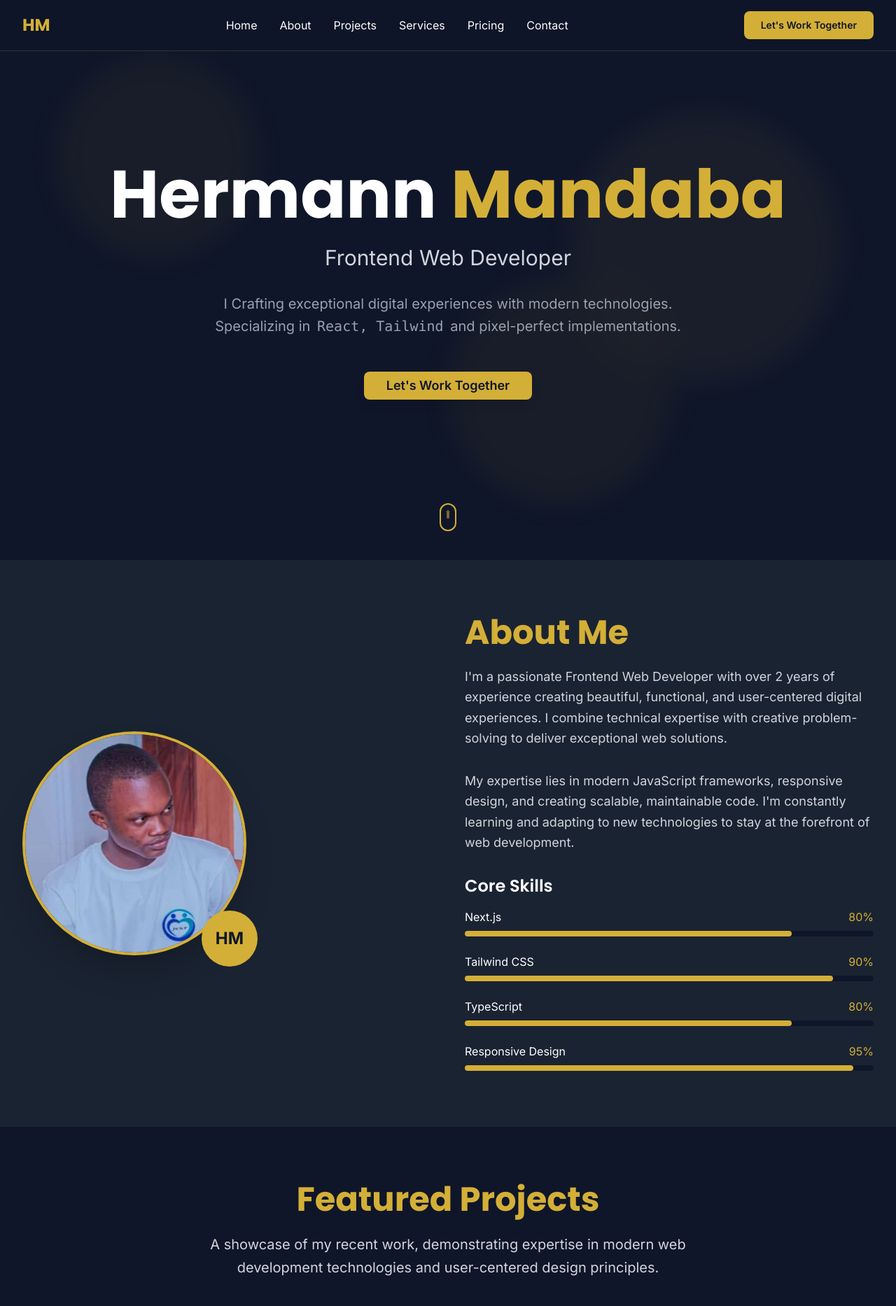
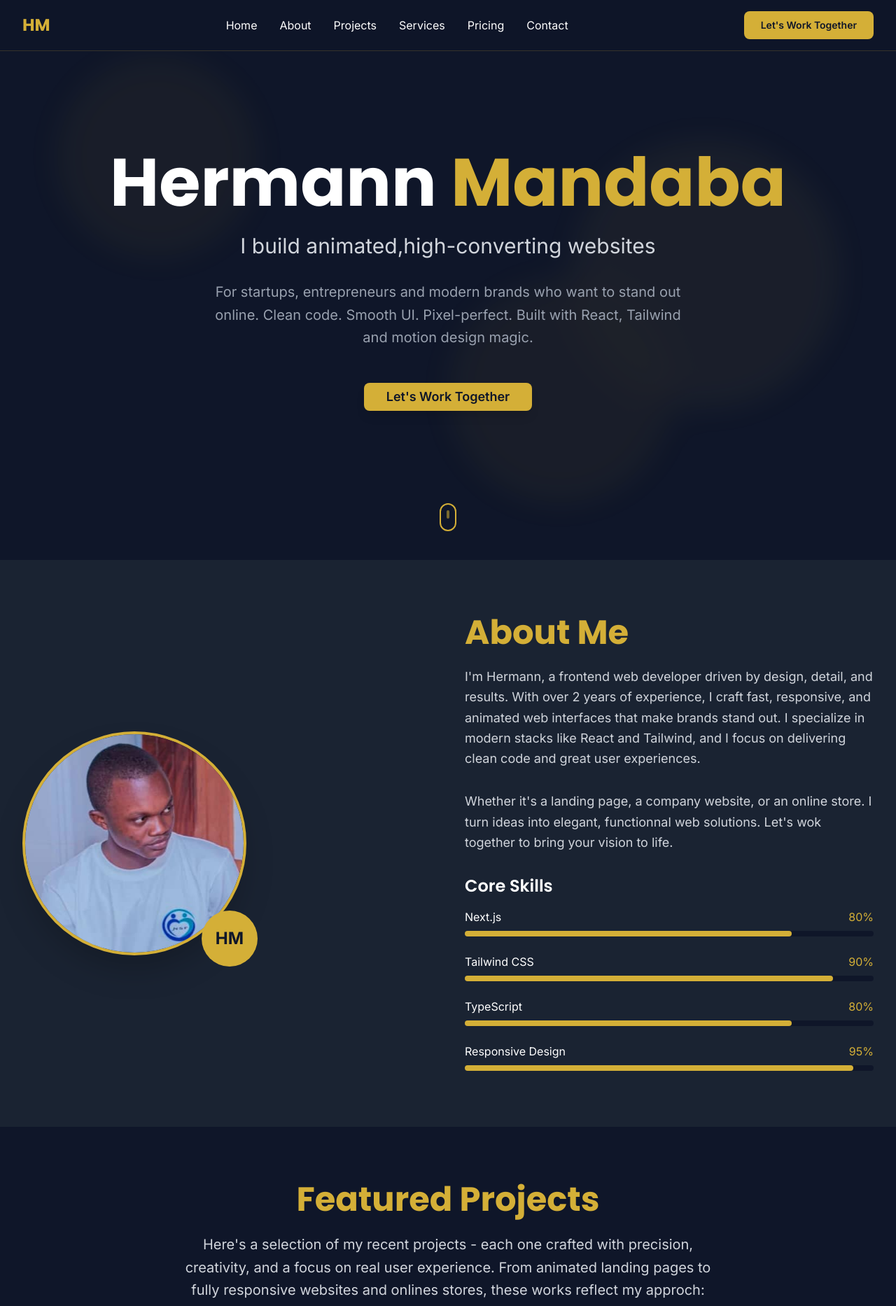
Before and after one commit to hermanmandaba/mon-portfolio, a Next.js app: page / in a window 1280 px wide. Shown: the top 1866 px of the page at 70% size. Built offline with nearby package versions, Linux system fonts and the light colour scheme.

Commit message:
Modification du copyrighting

```diff
--- a/app/components/AboutSection.tsx
+++ b/app/components/AboutSection.tsx
@@ -72,14 +72,10 @@ const ref = useRef(null)
               About Me
             </h2>
             <p className="text-lg text-gray-300 mb-8 font-inter leading-relaxed">
-              I'm a passionate Frontend Web Developer with over 2 years of experience creating
-              beautiful, functional, and user-centered digital experiences. I combine technical
-              expertise with creative problem-solving to deliver exceptional web solutions.
+              I'm Hermann, a frontend web developer driven by design, detail, and results. With over 2 years of experience, I craft fast, responsive, and animated web interfaces that make brands stand out. I specialize in modern stacks like React and Tailwind, and I focus on delivering clean code and great user experiences.
             </p>
             <p className="text-lg text-gray-300 mb-8 font-inter leading-relaxed">
-              My expertise lies in modern JavaScript frameworks, responsive design, and creating
-              scalable, maintainable code. I'm constantly learning and adapting to new technologies
-              to stay at the forefront of web development.
+              Whether it's a landing page, a company website, or an online store. I turn ideas into elegant, functionnal web solutions. Let's wok together to bring your vision to life.
             </p>
 
             {/* Skills */}
--- a/app/components/ContactSection.tsx
+++ b/app/components/ContactSection.tsx
@@ -67,7 +67,7 @@ const ContactSection = () => {
             Let's Work Together
           </h2>
           <p className="text-xl text-gray-300 max-w-3xl mx-auto font-inter leading-relaxed">
-            Ready to bring your ideas to life? Let's discuss your project and create something amazing together.
+            Have a project in mind ? Whether it's a landing page, a business site or a full e-commerce platform. I'm here to turn your ideas into fast, modern, and animated web experiences.
           </p>
         </div>
 
--- a/app/components/HeroSection.tsx
+++ b/app/components/HeroSection.tsx
@@ -17,7 +17,7 @@ const HeroSection = () => {
       {/* Background decoration */}
       <div className="absolute inset-0 opacity-10">
         <div className="absolute top-20 left-20 w-72 h-72 bg-[#D4AF37] rounded-full mix-blend-multiply filter blur-xl animate-pulse"></div>
-        <div className="absolute top-40 right-20 w-96 h-96 bg-[#E6C659] rounded-full mix-blend-multiply filter blur-xl animate-pulse delay-1000"></div>
+        <div className="absolute top-50 right-20 w-96 h-96 bg-[#E6C659] rounded-full mix-blend-multiply filter blur-xl animate-pulse delay-1000"></div>
         <div className="absolute bottom-20 left-1/2 w-80 h-80 bg-[#D4AF37] rounded-full mix-blend-multiply filter blur-xl animate-pulse delay-2000"></div>
       </div>
 
@@ -27,11 +27,11 @@ const HeroSection = () => {
             Hermann <span className="text-[#D4AF37]">Mandaba</span>
           </h1>
           <p className="text-xl md:text-2xl lg:text-3xl text-gray-300 mb-8 font-inter">
-           Frontend Web Developer
+           I build animated,high-converting websites
           </p>
           <p className="text-lg md:text-xl text-gray-400 mb-12 max-w-2xl mx-auto font-inter leading-relaxed">
-            I Crafting exceptional digital experiences with modern technologies.
-            Specializing in <code className="p-1 bg-blur">React, Tailwind</code> and pixel-perfect implementations.
+            For startups, entrepreneurs and modern brands who want to stand out online. Clean code. Smooth UI. Pixel-perfect.
+            Built with React, Tailwind and motion design magic.
           </p>
           <Link href="#contact">
           <Button
--- a/app/components/Navigation.tsx
+++ b/app/components/Navigation.tsx
@@ -29,7 +29,6 @@ const Navigation = () => {
           </Link>
 
           {/* Desktop Menu */}
-
           <div className="hidden md:flex space-x-8">
             <button
               onClick={() => scrollToSection('home')}
--- a/app/components/PricingSection.tsx
+++ b/app/components/PricingSection.tsx
@@ -24,8 +24,9 @@ const PricingSection = () => {
             Pricing
           </h2>
           <p className="text-xl text-gray-300 max-w-3xl mx-auto font-inter leading-relaxed">
-            Transparent pricing for quality web development services.
-            Choose the perfect package for your business needs.
+            Transparent pricing. No surprises. Each package is tailored to fit your goals.
+            Whether you're launching a product, showcasing your brand, or selling online.
+            Get premium design, clean code, and full support at every stage of the project.
           </p>
         </div>
 
@@ -89,7 +90,7 @@ const PricingSection = () => {
 
         <div className="text-center mt-12">
           <p className="text-gray-400 font-inter mb-4">
-            Need something custom? Let's discuss your specific requirements.
+            Not sure which option is right for you? Let's talk and fing the best fit.
           </p>
           <Link href="#contact">
           <Button
--- a/app/components/ProjectsSection.tsx
+++ b/app/components/ProjectsSection.tsx
@@ -1,3 +1,4 @@
+/* eslint-disable react/no-unescaped-entities */
 import { Card, CardContent } from '@/app/components/ui/card';
 import { Button } from './ui/Button';
 import projects from '@/app/types/Projects';
@@ -13,8 +14,8 @@ const ProjectsSection = () => {
             Featured Projects
           </h2>
           <p className="text-xl text-gray-300 max-w-3xl mx-auto font-inter leading-relaxed">
-            A showcase of my recent work, demonstrating expertise in modern web development
-            technologies and user-centered design principles.
+            Here's a selection of my recent projects - each one crafted with precision, creativity, and a focus on real user experience.
+            From animated landing pages to fully responsive websites and onlines stores, these works reflect my approch: clean code, elegant design, and measurable results.
           </p>
         </div>
 
@@ -40,7 +41,7 @@ const ProjectsSection = () => {
                       <Button
                         size="sm"
                         variant="outline"
-                        className="border-[#D4AF37] text-[#D4AF37] hover:bg-[#D4AF37] hover:text-[#0F1629] cursor-pointer"
+                        className="border-[#D4AF37] text-[#D4AF37] bg-white hover:bg-[#D4AF37] hover:text-[#0F1629] cursor-pointer"
                       >
                         GitHub
                       </Button>
--- a/app/components/ServicesSection.tsx
+++ b/app/components/ServicesSection.tsx
@@ -1,3 +1,4 @@
+/* eslint-disable react/no-unescaped-entities */
 import services from "../types/Services";
 import { Card, CardContent } from "./ui/card";
 
@@ -13,8 +14,8 @@ const ServicesSection = () => {
             Services
           </h2>
           <p className="text-xl text-gray-300 max-w-3xl mx-auto font-inter leading-relaxed">
-            Comprehensive web development services tailored to help your business succeed online
-            with modern, scalable solutions.
+            I offer four web services designed to meet your business needs. Whether you're launching, growing, or scaling online.
+            Each service is built with performance, design, and conversion in mind.
           </p>
         </div>
 
--- a/app/types/Services.tsx
+++ b/app/types/Services.tsx
@@ -10,25 +10,25 @@ type Service = {
     {
       title: 'Landing Pages',
       description:
-        'High-converting landing pages that capture attention and drive results. Optimized for performance and SEO.',
+        'High-impact, fast-loading landing pages - perfect for MVPs, product launches, or ad compaigns.',
       features: ['Responsive Design', 'SEO Optimized', 'Fast Loading', 'Conversion Focused'],
     },
     {
       title: 'Business Websites',
       description:
-        'Professional business websites that establish credibility and showcase your brand effectively.',
+        'A professional online presence to showcase your brand, services and story. Folly responsive and easy to manage.',
       features: ['Custom Design', 'CMS Integration', 'Mobile Responsive', 'Brand Alignment'],
     },
     {
       title: 'UI Implementation',
       description:
-        'Pixel-perfect implementation of designs with attention to detail and user experience.',
+        'Got a Figma or design file ? I turn your UI into clean, pixel-perfect, production-ready code using React & Tailwind.',
       features: ['Figma to Code', 'Interactive Elements', 'Cross-browser Compatible', 'Performance Optimized'],
     },
     {
       title: 'E-Commerce Solutions',
       description:
-        'Complete e-commerce platforms with secure payment integration and inventory management.',
+        'Fully functionnal, responsive online stores with custom checkout, product pages and CMS integration.',
       features: ['Shopping Cart', 'Payment Gateway', 'Admin Dashboard', 'Order Management'],
     },
   ];
```
